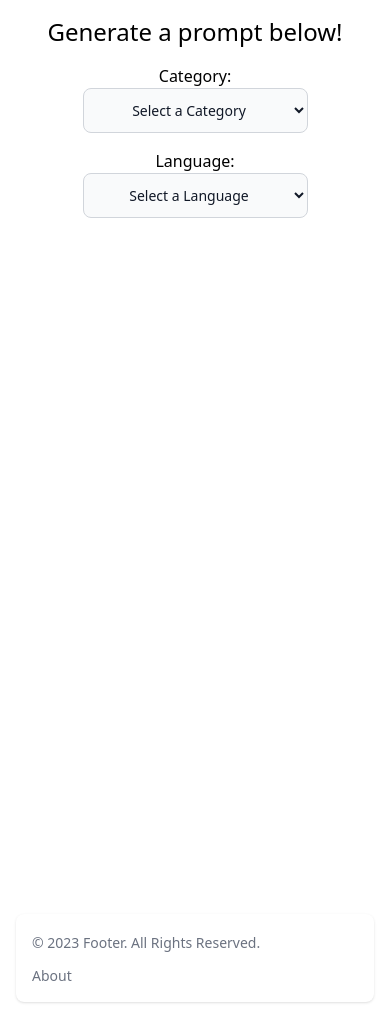
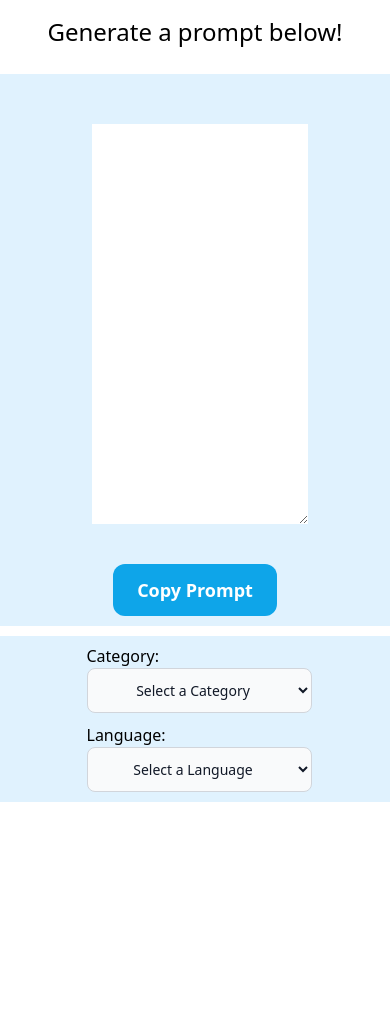
Before and after one commit to llcit/gpt-guidebook, a Django app: page /generator/ in a window 390 px wide. Shown: the part 83-1101 px from the top of the page. After the commit the page ends 885 px from the top, so only its background shows below. Run offline with Django 4.2, Linux system fonts and the light colour scheme; some libraries are stand-ins or nearby versions.

Commit message:
Generator is Responsive

```diff
--- a/guidebook/prompt/templates/prompt/base.html
+++ b/guidebook/prompt/templates/prompt/base.html
@@ -12,6 +12,78 @@
       var csrfToken = '{{ csrf_token }}';
     </script>
     <style>
+
+      @media (max-width:768px) {
+        .generator .grid {
+            grid-template-columns: 1fr;
+            grid-template-rows: auto 1fr;
+            gap: 10px;
+            width:100%;
+            display:flex;
+            align-items:center;
+            flex-direction:column;
+            flex-grow:1;
+        }
+        .emptySpace {
+          display:hidden;
+        }
+        .promptCopyArea {
+          border:none;
+          width: 100%;
+          padding: 10px;
+          display: flex;
+          flex-direction: column;
+          align-items: center;
+        }
+        .spaceDivider {
+          min-height: calc(100vh - 145px);
+          display: flex;
+          flex-direction: column;
+        }
+        .optionsDiv {
+          border:none;
+          width:100%;
+          display:flex;
+          flex-direction:column;
+          align-items:center;
+        }
+
+        .copyButton {
+          margin-top:0px;
+        }
+
+        .promptTextArea {
+          width: 125%;
+          max-width: 100%;
+        }
+
+        .generateButton {
+          margin-bottom:30px;
+        }
+
+      }
+
+      .generator .grid {
+        height:700px;
+      }
+
+      .optionsDiv {
+        height:700px;
+      }
+
+      footer {
+        display:flex;
+        flex-direction: column;
+      }
+
+      .promptCopyArea {
+        height:700px;
+      }
+      .promptTextArea {
+        margin-left:10px;
+        height:400px;
+        width:120%;
+      }
 
       #menu-toggle {
         z-index: 3;
@@ -34,8 +106,9 @@
         width: 100%;
         height: 100%;
         z-index: 1;
-        opacity: 0; /* Optional: Set the opacity to 0 if you don't want the link to be visible */
+        opacity: 0;
       }
+
   </style>
   </head>
   <body>
@@ -83,18 +156,8 @@
     {%block generator %} {%endblock%}
     {%block about%} {%endblock%}
 
-
-    <footer class="bg-white rounded-lg shadow m-4 dark:bg-gray-800">
-      <div class="w-full mx-auto max-w-screen-xl p-4 md:flex md:items-center md:justify-between">
-        <span class="text-sm text-gray-500 sm:text-center dark:text-gray-400">© 2023 Footer. All Rights Reserved.
-      </span>
-      <ul class="flex flex-wrap items-center mt-3 text-sm font-medium text-gray-500 dark:text-gray-400 sm:mt-0">
-          <li>
-              <a href="{%url 'prompt:about'%}" class="mr-4 hover:underline md:mr-6 ">About</a>
-          </li>
-      </ul>
-      </div>
-    </footer>
+    {%block footer%}
+    {%endblock%}
 
     {%block script%} {%endblock%}
     <script>
--- a/guidebook/prompt/templates/prompt/generator.html
+++ b/guidebook/prompt/templates/prompt/generator.html
@@ -3,22 +3,22 @@
 {%block title%} Prompt Generator {%endblock%}
 {%block content%} Prompt Generator {%endblock%}
 {%block generator%}
-<div class="hidden lg:block">
+
     <center>
         <div class="mt-4 text-2xl">Generate a prompt below!</div>
     </center>
-
-    <div class="mt-4 grid grid-cols-12 grid-rows-3" style="height:700px;">
-        <div class="col-span-2">
+    <div class="generator">
+        <div class="mt-4 grid-cols-12 grid-rows-3 grid">
+            <div class="col-span-2 emptySpace">
 
             </div>
-        <div class="col-span-5 bg-sky-100 border-b border-l border-t border-gray-800" style="height:700px">
+            <div class="col-span-5 bg-sky-100 border-b border-l border-t border-gray-800 promptCopyArea">
                 <div class="mt-10 row-span-1 flex justify-center items-center">
-                <textarea id="prompt_textarea" class="px-2 py-2" style="height:400px; width:600px"> </textarea>
+                    <textarea id="prompt_textarea" class="px-2 py-2 promptTextArea"> </textarea>
                 </div>
                 <div class="row-span-1 flex justify-center items-center">
                     <button id="copyButton" class="mt-10 row-span-1 px-6 py-3
-                text-lg font-semibold bg-sky-500 text-white rounded-xl hover:bg-sky-600">Copy Prompt</button>
+                    text-lg font-semibold bg-sky-500 text-white rounded-xl hover:bg-sky-600 copyButton">Copy Prompt</button>
                 </div>
                 <div class="mt-2 floating flex justify-center row-span-1 hidden" id="copied">
                     Copied!
@@ -26,7 +26,7 @@
 
             </div>
 
-        <div class="border-b border-r border-t border-gray-800 flex justify-center place-items-center grid grid-rows-7 col-span-3 bg-sky-100" style="height:700px">
+            <div class="border-b border-r border-t border-gray-800 flex justify-center place-items-center grid grid-rows-7 col-span-3 bg-sky-100 optionsDiv">
                 <div class="row-span-1 ml-2 mt-2">
                     Category:
                     <select class="bg-gray-50 border border-gray-300 text-gray-900 text-sm rounded-lg
@@ -137,58 +137,15 @@
                     </div>
                     <center>
                         <button id="generateButton" class="hidden adventure summarization interaction interest generation mt-4 ml-2 row-span-1 px-6 py-3
-                text-lg font-semibold bg-sky-500 text-white rounded-xl hover:bg-sky-600">Generate!</button>
+                    text-lg font-semibold bg-sky-500 text-white rounded-xl hover:bg-sky-600 generateButton">Generate!</button>
                     </center>
 
             </div>
-        <div class="col-span-2">
+            <div class="col-span-2 spaceDivider">
 
             </div>
         </div>
     </div>
-<div class="block lg:hidden">
-    <center>
-        <div class="mt-4 text-2xl">Generate a prompt below!</div>
-    </center>
-    <div class="grid grid-rows-10">
-        <div class="mt-4 row-span-1">
-            <center>
-                Category:
-                <select class="bg-gray-50 border border-gray-300 text-gray-900 text-sm rounded-lg
-                focus:ring-blue-500 focus:border-blue-500 block w-full p-2.5 dark:bg-gray-700
-                dark:border-gray-600 dark:placeholder-gray-400 dark:text-white
-                dark:focus:ring-blue-500 dark:focus:border-blue-500" style="text-align-last: center; height:45px; width:225px"
-                id="categories" name="categoriesSelect" autocomplete="off">
-                    <option value="select" selected>Select a Category</option>
-                    <option value="interaction">Interaction/Role-Play</option>
-                    <option value="adventure">Choose Your Own Adventure</option>
-                    <option value="interest">Content of Personal Interest</option>
-                    <option value="generation">Content Generation</option>
-                    <option value="summarization">Article Summarization</option>
-                </select>
-            </center>
-        </div>
-        <div class="mt-4 row-span-1">
-            <center>
-                Language:
-                <select style="text-align-last: center; height:45px; width:225px" class="bg-gray-50 border border-gray-300 text-gray-900 text-sm rounded-lg
-                focus:ring-blue-500 focus:border-blue-500 block w-full p-2.5 dark:bg-gray-700
-                dark:border-gray-600 dark:placeholder-gray-400 dark:text-white
-                dark:focus:ring-blue-500 dark:focus:border-blue-500"
-                id="languages" name="languageSelect" autocomplete="off">
-                    <option value="select">Select a Language</option>
-                    <option value="Arabic">Arabic</option>
-                    <option value="Chinese">Chinese</option>
-                    <option value="Korean">Korean</option>
-                    <option value="Persian">Persian</option>
-                    <option value="Portuguese">Portuguese</option>
-                    <option value="Russian">Russian</option>
-                </select>
-            </center>
-        </div>
-    </div>
-</div>
-
 
 
 {%endblock%}
@@ -276,6 +233,8 @@
                 " for me to understand; I am requesting a beginner level summary, meaning it should contain short sentences, simple grammar," +
                 " and words of high frequency.";
     }
+
+
 
 
     $(document).ready(function() {
--- /dev/null
+++ b/guidebook/requirements.txt
@@ -0,0 +1,5 @@
+asgiref==3.7.2
+Django==4.2.3
+sqlparse==0.4.4
+typing_extensions==4.7.1
+tzdata==2023.3
```
Also changed, not shown: guidebook/prompt/templates/prompt/about.html (+14 -0 lines), guidebook/prompt/templates/prompt/browser.html (+14 -14 lines), guidebook/prompt/templates/prompt/detail.html (+14 -0 lines), guidebook/section/templates/section/detail.html (+14 -0 lines), 1 other file. Lines whose indentation alone changed are shown as unchanged.
